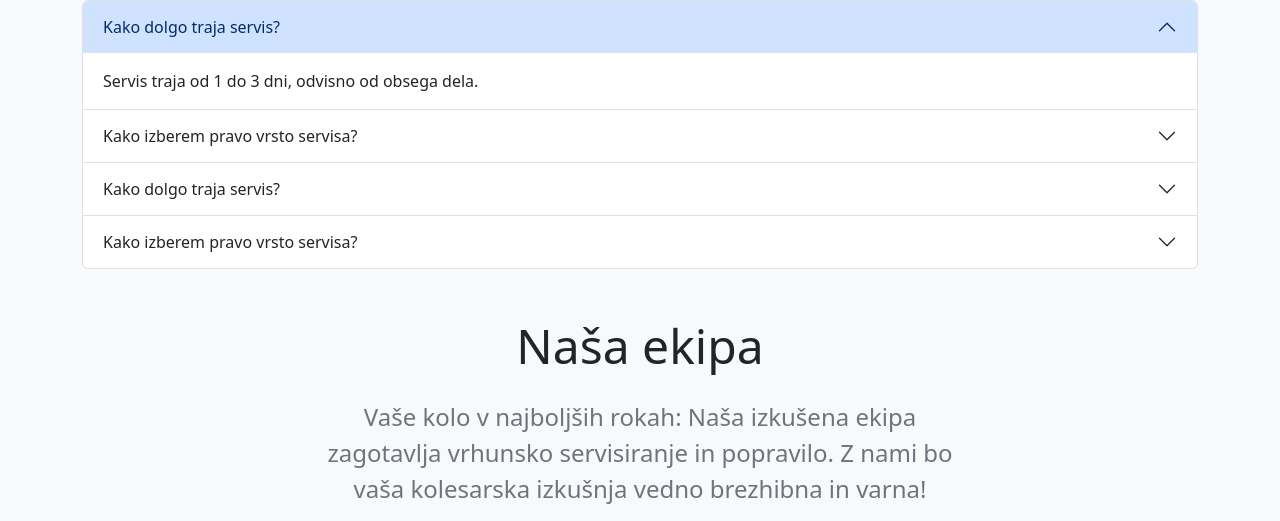
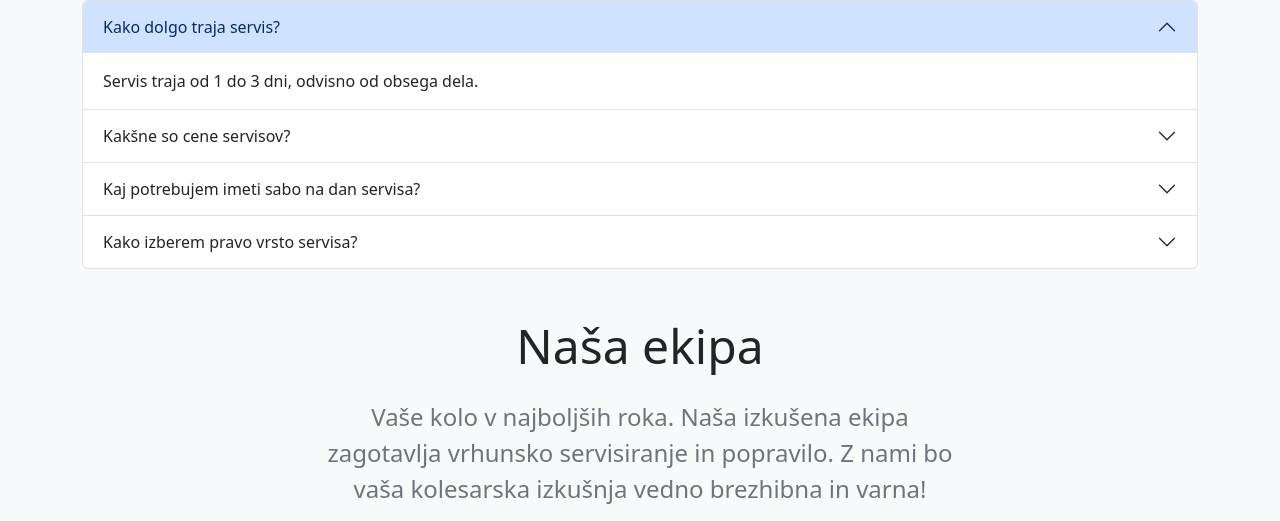
Before and after one commit to RootRooster/diploma_spletna_aplikacija_za_rezervacijo_servisov_koles, a Django app: page / in a window 1280 px wide. Shown: the part 1198-1719 px from the top of the page. Run offline with Django 5.2, Linux system fonts and the light colour scheme; data that the repository does not hold is empty; some libraries are stand-ins or nearby versions.

Commit message:
some bug fixes and improvements

```diff
--- a/grasca_service/core/views.py
+++ b/grasca_service/core/views.py
@@ -179,5 +179,6 @@ class ManualServiceOrderDetailsView(StaffRequiredSuccessMessageMixin, DetailView
         context_data["address"] = self.object.address
         context_data["user"] = self.request.user
         context_data["service_order_type"] = "manual"
-        context_data["comments"] = ManualServiceOrderStaffComment.objects.all()
+        context_data["comments"] = ManualServiceOrderStaffComment.objects.filter(
+            service_order_id=self.kwargs[self.pk_url_kwarg])
         return context_data
--- a/grasca_service/home/views.py
+++ b/grasca_service/home/views.py
@@ -39,16 +39,16 @@ def home_page_view(request):
             "answer": _("Servis traja od 1 do 3 dni, odvisno od obsega dela.")
         },
         {
-            "question": _("Kako izberem pravo vrsto servisa?"),
-            "answer": _("Izberi vrsto servisa glede na to, kaj potrebuje tvoje kolo. Če nisi prepričan, izberi splošni servis.")
+            "question": _("Kakšne so cene servisov?"),
+            "answer": _("Cene servisov so odvisne od vrste servisa in obsega dela. Prvi servis je brezplačen. Mali servis in veliki servis sta odvisna od količine dela in potrebnih rezervnih delov. Približno pa se cena malega servisa giblje med 30 in 50 evrov, cena velikega servisa pa med 100-150 evrov. Natančno ceno servisa ti sporočimo po pregledu kolesa oziroma sproti, če se med servisom najde dodatna dela.")
         },
         {
-            "question": _("Kako dolgo traja servis?"),
-            "answer": _("Servis traja od 1 do 3 dni, odvisno od obsega dela."),
+            "question": _("Kaj potrebujem imeti sabo na dan servisa?"),
+            "answer": _("Na dan servisa potrebujete le kolo in osebni dokument. Vse ostalo poskrbimo mi."),
         },
         {
             "question": _("Kako izberem pravo vrsto servisa?"),
-            "answer": _("Izberi vrsto servisa glede na to, kaj potrebuje tvoje kolo. Če nisi prepričan, izberi splošni servis.")
+            "answer": _("Izberi vrsto servisa glede na to, kaj potrebuje tvoje kolo. Če kolo še ni bilo na servisu, je novo in kupljeno pri nas, izberi prvi servis. Če je na kolesu potrebna menjava vzmetnice, nastavitev menjalnika ali zavor, izberi mali servis. Če je potrebno kolo popolnoma razstaviti, očistiti in zamenjati vse obrabljene dele, izberi veliki servis.")
         }
     ]
     month, year = get_current_month_and_year()
--- a/grasca_service/templates/home/home_page.html
+++ b/grasca_service/templates/home/home_page.html
@@ -63,7 +63,7 @@
       <div class="row justify-content-md-center">
         <div class="col-12 col-md-10 col-lg-8 col-xl-7 col-xxl-6">
           <h2 class="mb-4 display-5 text-center">{% trans "Naša ekipa" %}</h2>
-          <p class="text-secondary mb-5 text-center lead fs-4">{% trans "Vaše kolo v najboljših rokah: Naša izkušena ekipa zagotavlja vrhunsko servisiranje in popravilo. Z nami bo vaša kolesarska izkušnja vedno brezhibna in varna!" %}</p>
+          <p class="text-secondary mb-5 text-center lead fs-4">{% trans "Vaše kolo v najboljših roka. Naša izkušena ekipa zagotavlja vrhunsko servisiranje in popravilo. Z nami bo vaša kolesarska izkušnja vedno brezhibna in varna!" %}</p>
           <hr class="w-50 mx-auto mb-5 mb-xl-9 border-dark-subtle">
         </div>
       </div>
```
Also changed, not shown: grasca_service/api/views.py (+2 -5 lines).
